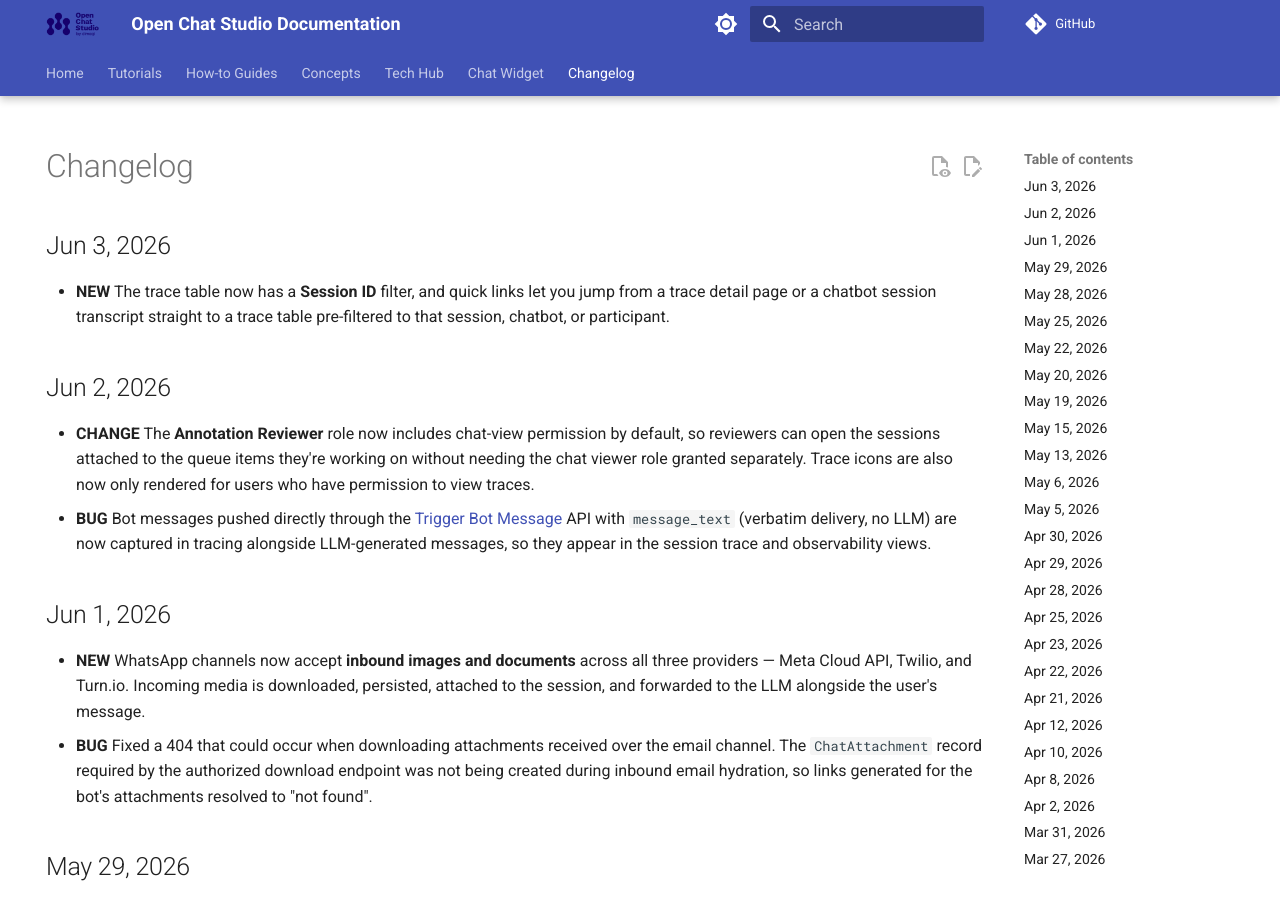
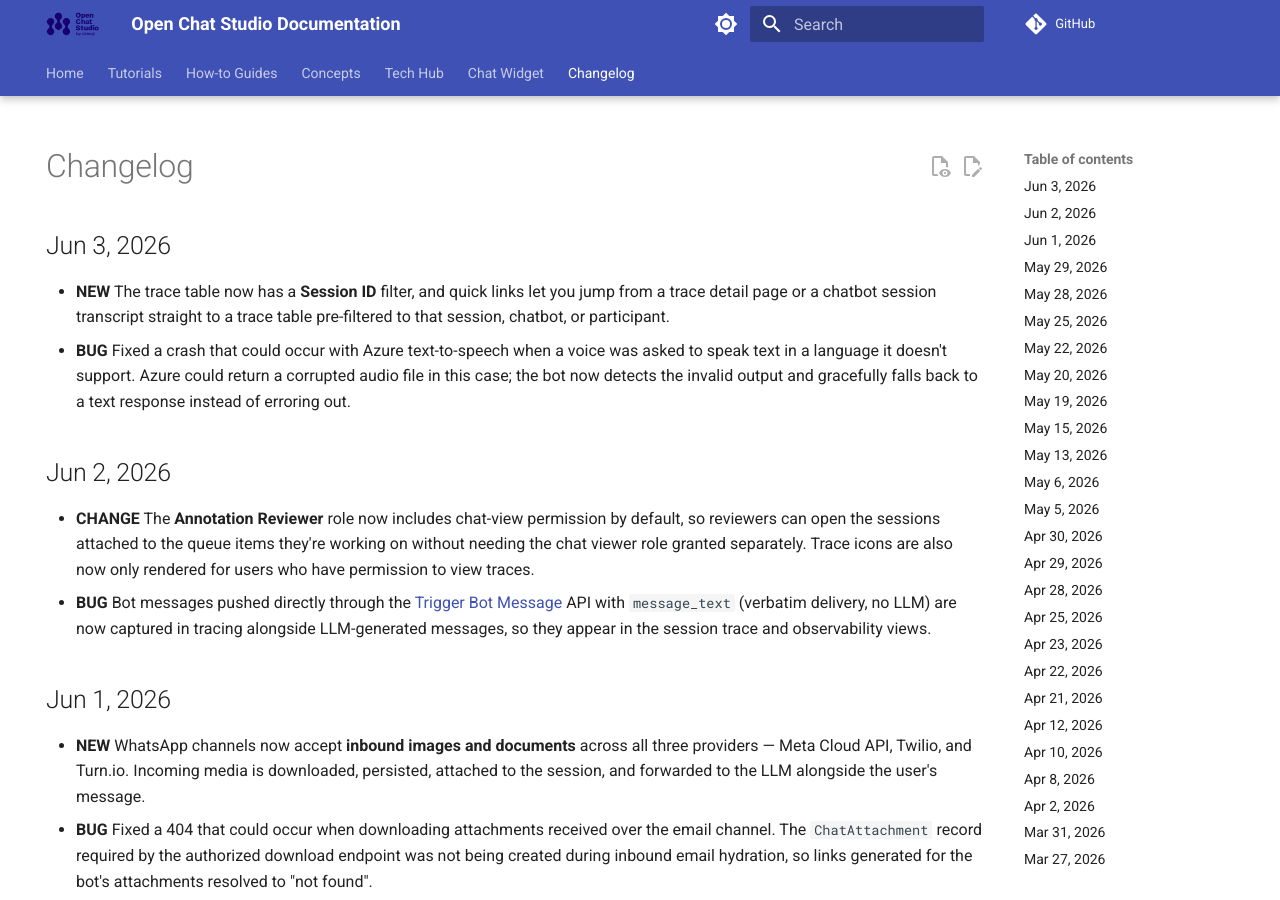
Before and after one commit to dimagi/open-chat-studio-docs, an MkDocs documentation site: the page built from docs/changelog.md, in a window 1280 px wide and 900 px high. Built offline with MkDocs 1.6.1 and Material for MkDocs 9.7.7, drawn with Linux system fonts in a browser that asks for light colours; a script that is not in the unit is left out; comment, search, counter and statistics services are not loaded.

Commit message:
update changelog and docs from OCS PR #3524
Co-Authored-By: Claude Opus 4.8 (1M context) <noreply@anthropic.com>

```diff
--- a/docs/changelog.md
+++ b/docs/changelog.md
@@ -6,6 +6,7 @@ hide:
 # Changelog
 ## Jun 3, 2026
 * **NEW** The trace table now has a **Session ID** filter, and quick links let you jump from a trace detail page or a chatbot session transcript straight to a trace table pre-filtered to that session, chatbot, or participant.
+* **BUG** Fixed a crash that could occur with Azure text-to-speech when a voice was asked to speak text in a language it doesn't support. Azure could return a corrupted audio file in this case; the bot now detects the invalid output and gracefully falls back to a text response instead of erroring out.
 
 ## Jun 2, 2026
 * **CHANGE** The **Annotation Reviewer** role now includes chat-view permission by default, so reviewers can open the sessions attached to the queue items they're working on without needing the chat viewer role granted separately. Trace icons are also now only rendered for users who have permission to view traces.
```
